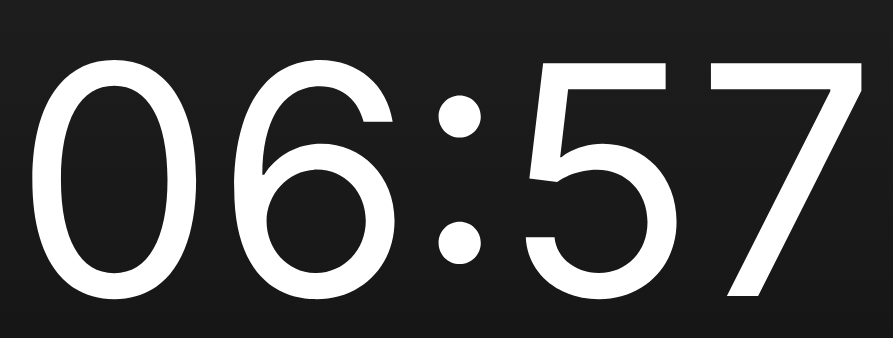
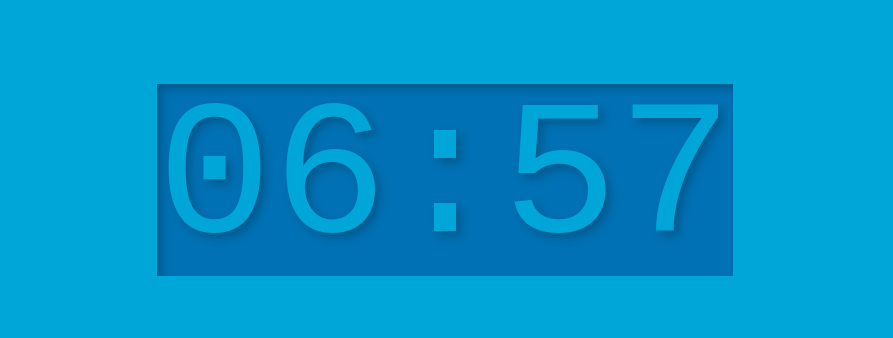
Before and after one commit to OyvindSabo/clock, a React (Create React App) app: page / in a window 1280 px wide. Shown: the part 220-558 px from the top of the page, without its empty margins (195-1088 px from the left). Built offline with nearby package versions, Linux system fonts and the light colour scheme.

Commit message:
Make the time embossed into the page

```diff
--- a/src/Clock.tsx
+++ b/src/Clock.tsx
@@ -2,11 +2,23 @@ import React, { useEffect, useState } from "react";
 import styled from "styled-components";
 import "./App.css";
 
-const Time = styled.div`
-  color: white;
-  font-size: min(25vw, 100vh);
+const Wrapper = styled.div`
   text-align: center;
-  line-height: 100vh;
+`;
+
+const Time = styled.span`
+  margin-top: 50vh;
+  transform: translate(0, -50%);
+  color: #00a6d7;
+  background: #0071b4;
+  display: inline-block;
+  font-size: min(15vw, 75vh);
+  height: min(15vw, 75vh);
+  line-height: min(15vw, 75vh);
+  font-weight: 100;
+  font-family: monospace;
+  box-shadow: inset 5px 5px 10px rgba(0, 0, 0, 0.2);
+  text-shadow: 5px 5px 10px rgba(0, 0, 0, 0.2);
 `;
 
 const getTimeString = () => {
@@ -23,7 +35,11 @@ const Clock = () => {
     setTimeout(initializeTime, 1000);
   };
   useEffect(initializeTime);
-  return <Time>{timeString}</Time>;
+  return (
+    <Wrapper>
+      <Time>{timeString}</Time>
+    </Wrapper>
+  );
 };
 
 export default Clock;
--- a/src/index.css
+++ b/src/index.css
@@ -5,7 +5,7 @@ body {
   -webkit-font-smoothing: antialiased;
   -moz-osx-font-smoothing: grayscale;
   height: 100%;
-  background: linear-gradient(#222222, #111111);
+  background: #00a6d7;
 }
 
 code {
```
